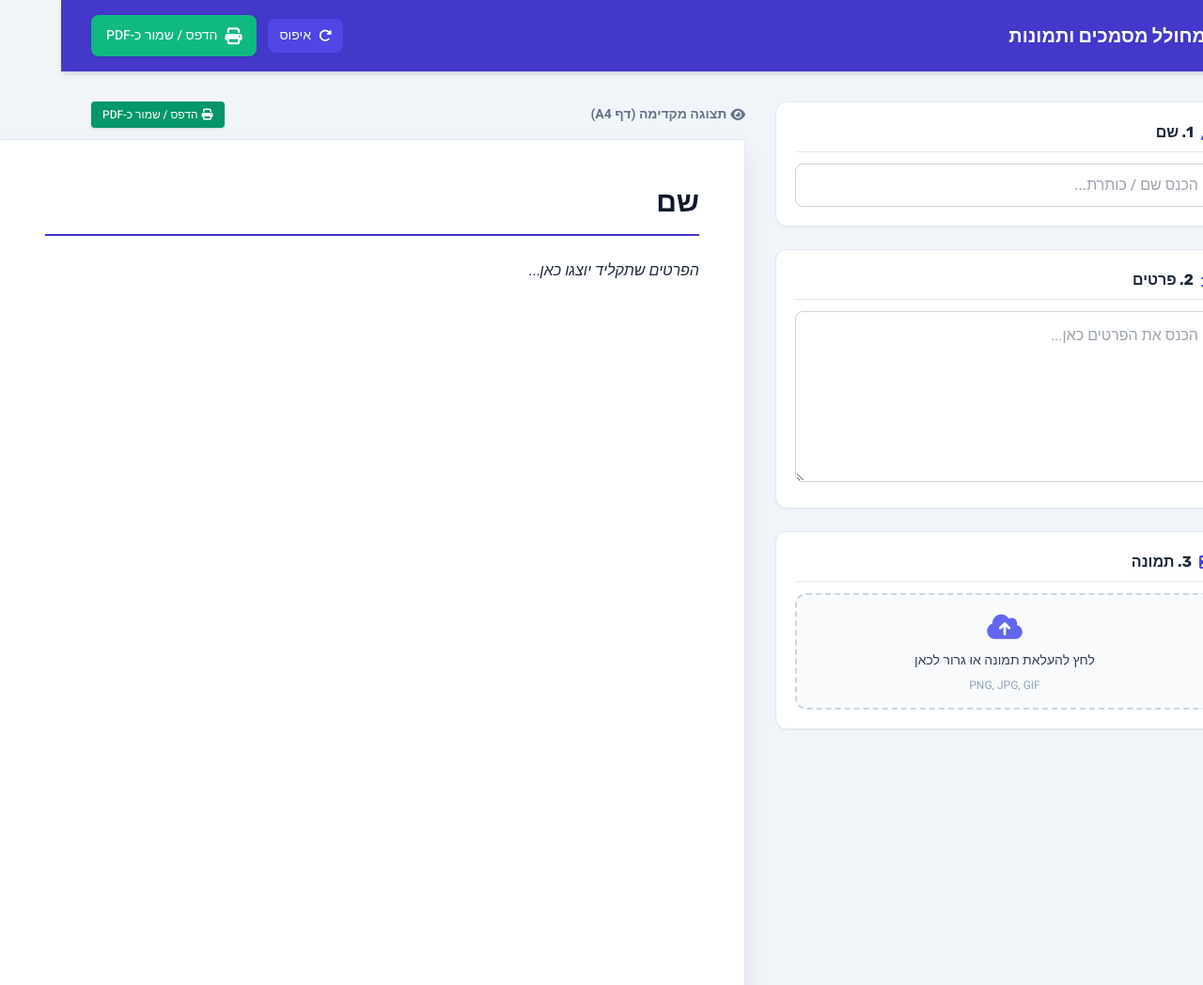
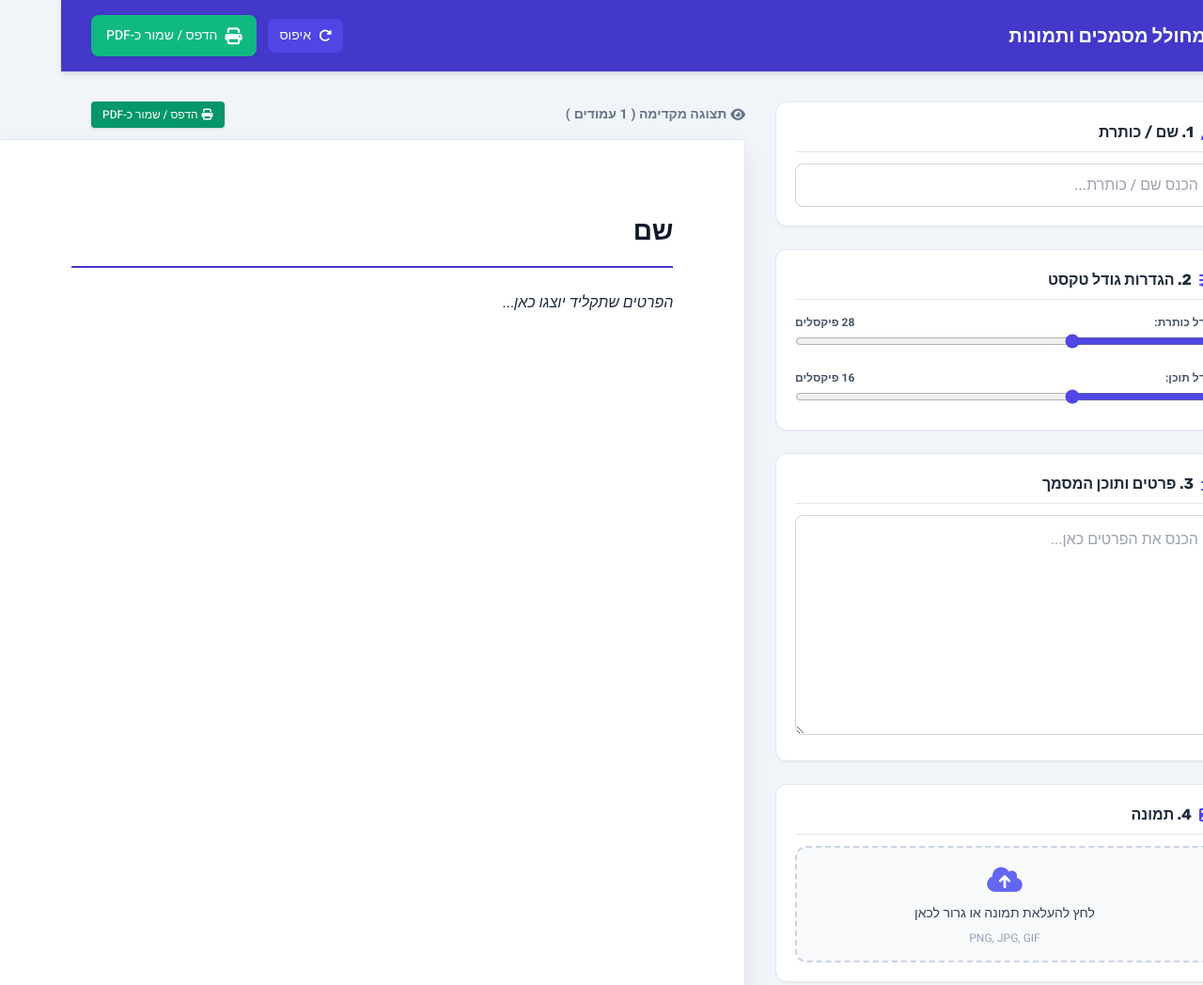
Before and after one commit to bv12345678/print, a plain HTML site: page index.html in a window 1280 px wide. Shown: the top 1048 px of the page at 94% size. Drawn offline with nearby package versions, Linux system fonts and the light colour scheme.

Commit message:
Update index.html

```diff
--- a/index.html
+++ b/index.html
@@ -36,14 +36,17 @@
             min-height: 297mm;
             background: white;
             box-sizing: border-box;
-            margin: 0 auto;
+            margin: 0 auto 2rem auto;
+            padding: 20mm;
+            position: relative;
         }
 
         @media screen and (max-width: 850px) {
             .a4-page {
                 width: 100%;
                 min-height: auto;
-                aspect-ratio: 1 / 1.4142;
+                padding: 1rem;
+                margin-bottom: 1rem;
             }
         }
 
@@ -53,8 +56,6 @@
                 background: white !important;
                 padding: 0 !important;
                 margin: 0 !important;
-                height: 100% !important;
-                overflow: hidden !important;
                 -webkit-print-color-adjust: exact !important;
                 print-color-adjust: exact !important;
             }
@@ -70,7 +71,6 @@
                 width: 100% !important;
                 max-width: none !important;
                 box-shadow: none !important;
-                height: 100% !important;
             }
 
             .a4-page {
@@ -81,11 +81,11 @@
                 box-shadow: none !important;
                 border: none !important;
                 border-radius: 0 !important;
-                padding: 15mm !important;
-                margin: 0 auto !important;
+                padding: 20mm !important;
+                margin: 0 !important;
                 box-sizing: border-box !important;
-                page-break-after: avoid !important;
-                break-after: avoid !important;
+                page-break-after: always !important;
+                break-after: page !important;
                 page-break-inside: avoid !important;
                 break-inside: avoid !important;
                 overflow: hidden !important;
@@ -100,7 +100,7 @@
 </head>
 <body class="bg-slate-100 font-sans text-slate-800 min-h-screen flex flex-col">
 
-    <!-- Custom Modal Container for System Messages (Replaces alert) -->
+    <!-- Custom Modal Container for System Messages -->
     <div id="customModal" class="fixed inset-0 bg-slate-900/50 backdrop-blur-sm flex items-center justify-center z-50 hidden p-4">
         <div class="bg-white rounded-xl shadow-xl max-w-md w-full p-6 space-y-4 border border-slate-200">
             <div class="flex items-center gap-3 text-amber-600">
@@ -145,7 +145,7 @@
                 <div class="bg-white rounded-xl shadow-sm border border-slate-200 p-5 space-y-3">
                     <h2 class="text-base font-bold font-heading text-slate-800 flex items-center gap-2 border-b pb-2">
                         <i class="fa-solid fa-user text-indigo-600"></i>
-                        1. שם
+                        1. שם / כותרת
                     </h2>
                     <div>
                         <input type="text" id="docName" placeholder="הכנס שם / כותרת..."
@@ -154,24 +154,52 @@
                     </div>
                 </div>
 
-                <!-- 2. Window for Details -->
+                <!-- 2. Controls for Formatting & Text Sizes -->
+                <div class="bg-white rounded-xl shadow-sm border border-slate-200 p-5 space-y-4">
+                    <h2 class="text-base font-bold font-heading text-slate-800 flex items-center gap-2 border-b pb-2">
+                        <i class="fa-solid fa-sliders text-indigo-600"></i>
+                        2. הגדרות גודל טקסט
+                    </h2>
+
+                    <!-- Title Size Slider -->
+                    <div class="space-y-1">
+                        <div class="flex justify-between text-xs font-semibold text-slate-600">
+                            <span>גודל כותרת:</span>
+                            <span id="titleSizeVal">28 פיקסלים</span>
+                        </div>
+                        <input type="range" id="titleSizeSlider" min="18" max="48" value="28"
+                            class="w-full accent-indigo-600 cursor-pointer" oninput="updatePreview()">
+                    </div>
+
+                    <!-- Body Size Slider -->
+                    <div class="space-y-1">
+                        <div class="flex justify-between text-xs font-semibold text-slate-600">
+                            <span>גודל תוכן:</span>
+                            <span id="bodySizeVal">16 פיקסלים</span>
+                        </div>
+                        <input type="range" id="bodySizeSlider" min="10" max="28" value="16"
+                            class="w-full accent-indigo-600 cursor-pointer" oninput="updatePreview()">
+                    </div>
+                </div>
+
+                <!-- 3. Window for Details -->
                 <div class="bg-white rounded-xl shadow-sm border border-slate-200 p-5 space-y-3">
                     <h2 class="text-base font-bold font-heading text-slate-800 flex items-center gap-2 border-b pb-2">
                         <i class="fa-solid fa-align-right text-indigo-600"></i>
-                        2. פרטים
+                        3. פרטים ותוכן המסמך
                     </h2>
                     <div>
-                        <textarea id="docDetails" rows="6" placeholder="הכנס את הפרטים כאן..."
+                        <textarea id="docDetails" rows="8" placeholder="הכנס את הפרטים כאן..."
                             class="w-full px-4 py-3 border border-slate-300 rounded-lg focus:ring-2 focus:ring-indigo-500 focus:border-indigo-500 outline-none transition text-slate-800 leading-relaxed"
                             oninput="updatePreview()"></textarea>
                     </div>
                 </div>
 
-                <!-- 3. Window for Image Upload -->
+                <!-- 4. Window for Image Upload -->
                 <div class="bg-white rounded-xl shadow-sm border border-slate-200 p-5 space-y-3">
                     <h2 class="text-base font-bold font-heading text-slate-800 flex items-center gap-2 border-b pb-2">
                         <i class="fa-solid fa-image text-indigo-600"></i>
-                        3. תמונה
+                        4. תמונה
                     </h2>
 
                     <!-- Upload Box -->
@@ -195,44 +223,20 @@
 
             </section>
 
-            <!-- Document Preview Area -->
+            <!-- Document Preview Area (Pages Container) -->
             <section class="lg:col-span-7 print-area-wrapper flex flex-col items-center relative">
                 <div class="w-full flex justify-between items-center mb-3 no-print">
                     <span class="text-sm font-semibold text-slate-500 flex items-center gap-1">
-                        <i class="fa-solid fa-eye"></i> תצוגה מקדימה (דף A4)
+                        <i class="fa-solid fa-eye"></i> תצוגה מקדימה (<span id="pageCountDisplay">דף 1</span>)
                     </span>
                     <button onclick="printOrSavePDF()" class="text-xs bg-emerald-600 hover:bg-emerald-700 text-white font-medium px-3 py-1.5 rounded shadow transition flex items-center gap-1">
                         <i class="fa-solid fa-print"></i> הדפס / שמור כ-PDF
                     </button>
                 </div>
 
-                <!-- Simulating A4 Document Surface -->
-                <div class="a4-page shadow-a4 border border-slate-200 p-8 sm:p-12 flex flex-col justify-between rounded-sm relative overflow-hidden transition-all duration-300">
-
-                    <div class="space-y-6">
-                        <!-- Document Header (Name) -->
-                        <div class="border-b-2 border-indigo-700 pb-4">
-                            <h1 id="previewName" class="text-3xl font-bold font-heading text-slate-900 break-words">
-                                שם
-                            </h1>
-                        </div>
-
-                        <!-- Document Image Preview Area -->
-                        <div id="previewImageContainer" class="hidden overflow-hidden rounded-lg border border-slate-200 bg-slate-50 max-h-[350px] flex justify-center items-center">
-                            <img id="previewImage" src="" alt="תמונה שהועלתה" class="max-w-full max-h-[350px] object-contain h-auto">
-                        </div>
-
-                        <!-- Document Details Preview Area -->
-                        <div id="previewDetails" class="text-slate-800 leading-relaxed text-base whitespace-pre-wrap break-words text-right">
-הפרטים שתקליד יוצגו כאן...
-                        </div>
-                    </div>
-
-                    <!-- Footer for Print/PDF -->
-                    <div class="border-t border-slate-200 pt-4 mt-8 flex justify-end items-center text-xs text-slate-400">
-                        <span id="currentDateDisplay"></span>
-                    </div>
-
+                <!-- Dynamic Pages Container -->
+                <div id="pagesContainer" class="w-full flex flex-col items-center">
+                    <!-- Dynamic A4 Page cards will be injected here -->
                 </div>
             </section>
 
@@ -241,9 +245,6 @@
 
     <!-- JavaScript Logic -->
     <script>
-        // Set Current Date in Footer with "תאריך הדפסה" prefix
-        document.getElementById('currentDateDisplay').textContent = 'תאריך הדפסה: ' + new Date().toLocaleDateString('he-IL');
-
         // State variables
         let uploadedImageSrc = '';
 
@@ -257,21 +258,110 @@
             document.getElementById('customModal').classList.add('hidden');
         }
 
-        // Update Text & Name Preview
+        // Render multi-page A4 structure dynamically
         function updatePreview() {
-            const nameInput = document.getElementById('docName').value;
+            const nameInput = document.getElementById('docName').value.trim() || 'שם';
             const detailsInput = document.getElementById('docDetails').value;
+            const titleFontSize = document.getElementById('titleSizeSlider').value;
+            const bodyFontSize = document.getElementById('bodySizeSlider').value;
 
-            document.getElementById('previewName').textContent = nameInput.trim() !== '' ? nameInput : 'שם';
+            // Update UI sliders indicator
+            document.getElementById('titleSizeVal').textContent = titleFontSize + ' פיקסלים';
+            document.getElementById('bodySizeVal').textContent = bodyFontSize + ' פיקסלים';
 
-            const previewDetailsEl = document.getElementById('previewDetails');
-            if (detailsInput.trim() !== '') {
-                previewDetailsEl.textContent = detailsInput;
-                previewDetailsEl.classList.remove('text-slate-400', 'italic');
+            const pagesContainer = document.getElementById('pagesContainer');
+            pagesContainer.innerHTML = '';
+
+            // Split content into paragraphs or blocks
+            const paragraphs = detailsInput.split('\n');
+            const formattedDate = 'תאריך הדפסה: ' + new Date().toLocaleDateString('he-IL');
+
+            // Helper to build a page HTML element
+            function createPageElement(pageNum) {
+                const page = document.createElement('div');
+                page.className = 'a4-page shadow-a4 border border-slate-200 flex flex-col justify-between rounded-sm overflow-hidden transition-all duration-300';
+
+                const topWrapper = document.createElement('div');
+                topWrapper.className = 'space-y-6 flex-grow';
+
+                if (pageNum === 1) {
+                    // Page 1 Header
+                    const header = document.createElement('div');
+                    header.className = 'border-b-2 border-indigo-700 pb-4';
+
+                    const titleEl = document.createElement('h1');
+                    titleEl.className = 'font-bold font-heading text-slate-900 break-words';
+                    titleEl.style.fontSize = titleFontSize + 'px';
+                    titleEl.textContent = nameInput;
+                    header.appendChild(titleEl);
+                    topWrapper.appendChild(header);
+
+                    // Image container on first page if uploaded
+                    if (uploadedImageSrc) {
+                        const imgContainer = document.createElement('div');
+                        imgContainer.className = 'overflow-hidden rounded-lg border border-slate-200 bg-slate-50 max-h-[300px] flex justify-center items-center my-4';
+                        const img = document.createElement('img');
+                        img.src = uploadedImageSrc;
+                        img.className = 'max-w-full max-h-[300px] object-contain h-auto';
+                        imgContainer.appendChild(img);
+                        topWrapper.appendChild(imgContainer);
+                    }
+                } else {
+                    // Secondary Pages Sub-header
+                    const subHeader = document.createElement('div');
+                    subHeader.className = 'border-b border-slate-300 pb-2 flex justify-between items-center text-xs text-slate-400';
+                    subHeader.innerHTML = `<span>${nameInput}</span><span>עמוד ${pageNum}</span>`;
+                    topWrapper.appendChild(subHeader);
+                }
+
+                // Content Box
+                const contentBox = document.createElement('div');
+                contentBox.className = 'text-slate-800 leading-relaxed break-words text-right whitespace-pre-wrap';
+                contentBox.style.fontSize = bodyFontSize + 'px';
+                topWrapper.appendChild(contentBox);
+
+                page.appendChild(topWrapper);
+
+                // Footer
+                const footer = document.createElement('div');
+                footer.className = 'border-t border-slate-200 pt-3 mt-4 flex justify-between items-center text-xs text-slate-400 no-print-footer';
+                footer.innerHTML = `<span>עמוד ${pageNum}</span><span>${formattedDate}</span>`;
+                page.appendChild(footer);
+
+                return { page, contentBox };
+            }
+
+            // Paginate content dynamically based on available height
+            let currentPageNum = 1;
+            let currentObj = createPageElement(currentPageNum);
+            pagesContainer.appendChild(currentObj.page);
+
+            if (!detailsInput.trim()) {
+                currentObj.contentBox.textContent = 'הפרטים שתקליד יוצגו כאן...';
+                currentObj.contentBox.classList.add('text-slate-400', 'italic');
             } else {
-                previewDetailsEl.textContent = 'הפרטים שתקליד יוצגו כאן...';
-                previewDetailsEl.classList.add('text-slate-400', 'italic');
+                // A4 content height threshold (~850px inner content height)
+                const MAX_PAGE_HEIGHT = 800;
+
+                paragraphs.forEach((paragraph, idx) => {
+                    const textNode = document.createTextNode(paragraph + (idx < paragraphs.length - 1 ? '\n' : ''));
+                    currentObj.contentBox.appendChild(textNode);
+
+                    // Check for height overflow
+                    if (currentObj.page.scrollHeight > MAX_PAGE_HEIGHT && currentObj.contentBox.childNodes.length > 1) {
+                        // Remove last appended text node and move to new page
+                        currentObj.contentBox.removeChild(textNode);
+
+                        currentPageNum++;
+                        currentObj = createPageElement(currentPageNum);
+                        pagesContainer.appendChild(currentObj.page);
+
+                        currentObj.contentBox.appendChild(textNode);
+                    }
+                });
             }
+
+            document.getElementById('pageCountDisplay').textContent = `${currentPageNum} עמודים`;
         }
 
         // Handle Image Upload
@@ -281,33 +371,26 @@
                 const reader = new FileReader();
                 reader.onload = function(e) {
                     uploadedImageSrc = e.target.result;
-                    displayImage();
+                    displayImageControls();
+                    updatePreview();
                 };
                 reader.readAsDataURL(file);
             }
         }
 
-        // Display Uploaded Image in Preview
-        function displayImage() {
-            const container = document.getElementById('previewImageContainer');
-            const img = document.getElementById('previewImage');
-            const controls = document.getElementById('imageControls');
-
-            img.src = uploadedImageSrc;
-            container.classList.remove('hidden');
-            controls.classList.remove('hidden');
+        function displayImageControls() {
+            document.getElementById('imageControls').classList.remove('hidden');
         }
 
         // Remove Image
         function removeImage() {
             uploadedImageSrc = '';
             document.getElementById('imageInput').value = '';
-            document.getElementById('previewImageContainer').classList.add('hidden');
             document.getElementById('imageControls').classList.add('hidden');
-            document.getElementById('previewImage').src = '';
+            updatePreview();
         }
 
-        // Robust Print or Save as PDF Logic
+        // Print or Save as PDF Logic
         function printOrSavePDF() {
             try {
                 if (window.top && window.top.print) {
@@ -319,7 +402,7 @@
                 try {
                     window.print();
                 } catch (err) {
-                    showModal("חלון ההדפסה נחסם עקב הגדרות אבטחה של התצוגה המקדימה. אנא פתח את הדף בחלון חדש או השתמש במקשים Ctrl + P (או Cmd + P במק).");
+                    showModal("חלון ההדפסה נחסם עקב הגדרות אבטחה. אנא השתמש במקשים Ctrl + P (או Cmd + P במק).");
                 }
             }
         }
@@ -328,6 +411,8 @@
         function resetForm() {
             document.getElementById('docName').value = '';
             document.getElementById('docDetails').value = '';
+            document.getElementById('titleSizeSlider').value = 28;
+            document.getElementById('bodySizeSlider').value = 16;
             removeImage();
             updatePreview();
         }
@@ -358,8 +443,10 @@
             }
         });
 
-        // Initialize preview empty defaults
-        updatePreview();
+        // Initial preview render
+        window.onload = function() {
+            updatePreview();
+        };
     </script>
 </body>
 </html>
```
